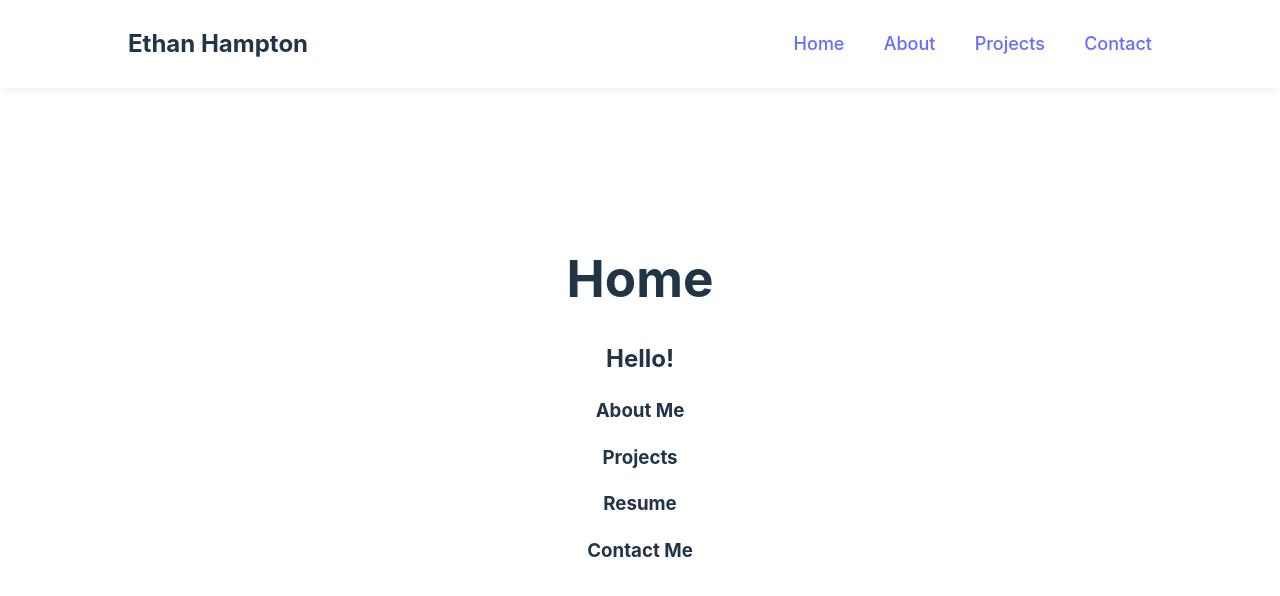
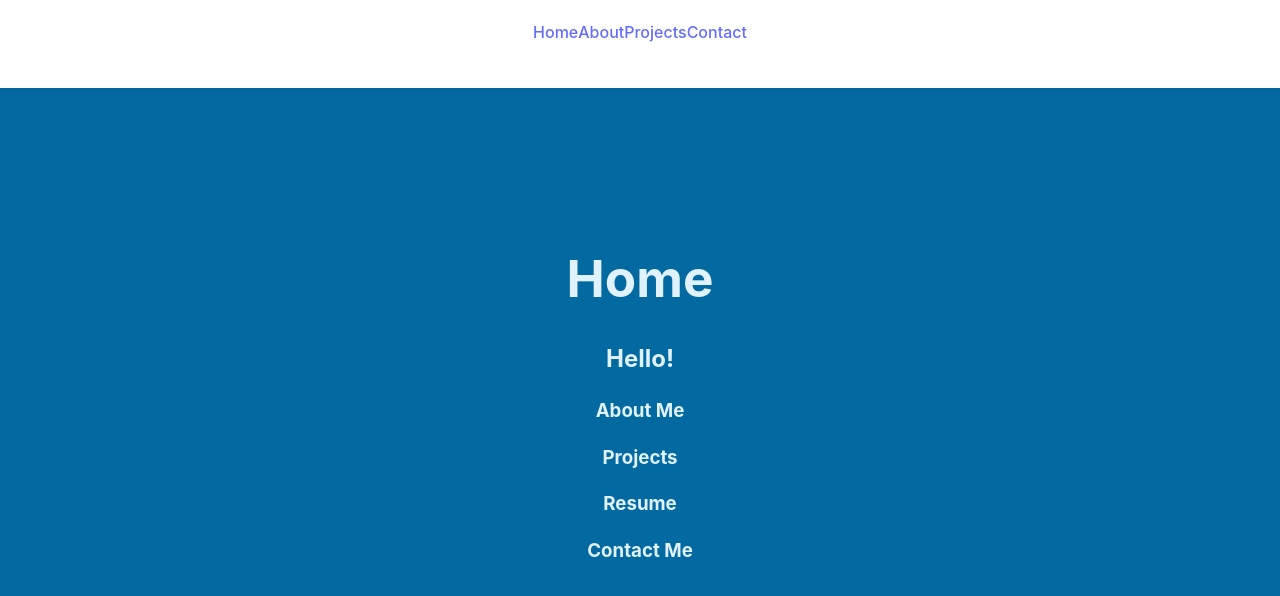
Before and after one commit to EHampton252/portfolio-2, a React (Vite) app in the folder Portfolio-2/: page / in a window 1280 px wide. Shown: the top 596 px of the page. Built offline with nearby package versions, Linux system fonts and the light colour scheme.

Commit message:
Finally decided on CSS classes over tailwind

```diff
--- a/Portfolio-2/src/App.tsx
+++ b/Portfolio-2/src/App.tsx
@@ -3,6 +3,7 @@ import reactLogo from './assets/react.svg'
 import viteLogo from '/vite.svg'
 import Header from './Components/navHeader'
 import './App.css'
+
 
 function App() {
 
--- a/Portfolio-2/src/Components/navHeader.css
+++ b/Portfolio-2/src/Components/navHeader.css
@@ -1,5 +1,4 @@
 .header {
-    padding: 0 10% 0 10%;
     height:5.5em;
     background-color: #fff;
     box-shadow: 0 0 10px rgba(0, 0, 0, 0.1);
@@ -7,32 +6,35 @@
     top: 0;
     left: 0;
     right: 0;
-    transition: all 0.3s ease-in-out;
-}
-
-.header-content {
-    display: flex;
-    align-items: center;
-    justify-content: space-between;
-    padding: 0.57% 0 0 0;
+    padding: 0 var(--16px);
 }
 
 .header-links {
     display: flex;
-    flex-direction: row;
-    width: 35%;
+    justify-content: center;
+    align-items: center;
+    max-width: 1600px;
+    padding: 20px auto 0;
 }
 
-.nav {
+.navigation {
     display: flex;
-    justify-content: space-between;
-    width: 100%;
     list-style: none;
-    padding: 0;
-    font-size: large;
     cursor: pointer;
+    margin: 0;
+    padding: 1.25rem;
+    border-radius: 50px;
 }
 
 .li {
-    padding-left: 10px;
+    display: flex;
+    position: relative;
 }
+
+.li a {
+    display:flex;
+    align-items: center;
+    padding-right: 0.9225rem;
+    border-radius: 0.5rem;
+    color: #025a4e;
+}
--- a/Portfolio-2/src/Components/navHeader.tsx
+++ b/Portfolio-2/src/Components/navHeader.tsx
@@ -3,19 +3,14 @@ import "./navHeader.css"
 const Header = () => {
     return (
         <header className="header">
-            <div className="header-content">
-                    <div className="header-text">
-                        <h2>Ethan Hampton</h2>
-                    </div>
-                <div className="header-links">
-                    <ul className="nav">
+                <nav className="header-links">
+                    <ul className="navigation">
                         <li><a href="./#home">Home</a></li>
                         <li><a href="./#about">About</a></li>
                         <li><a href="./#projects">Projects</a></li>
                         <li><a href="./#contact">Contact</a></li>
                     </ul>
-                </div>
-            </div>
+                </nav>
         </header>
     )
 }
--- a/Portfolio-2/src/index.css
+++ b/Portfolio-2/src/index.css
@@ -1,6 +1,3 @@
-@tailwind base;
-@tailwind components;
-@tailwind utilities;
 
 :root {
   font-family: Inter, system-ui, Avenir, Helvetica, Arial, sans-serif;
@@ -59,10 +56,15 @@ button:focus-visible {
   outline: 4px auto -webkit-focus-ring-color;
 }
 
+.primary-colors {
+  color: #e0f2fe;
+  background-color: #0369a1;
+}
+
 @media (prefers-color-scheme: light) {
   :root {
-    color: #213547;
-    background-color: #ffffff;
+    color: #e0f2fe;
+    background-color: #0369a1;
   }
   a:hover {
     color: #747bff;
```
